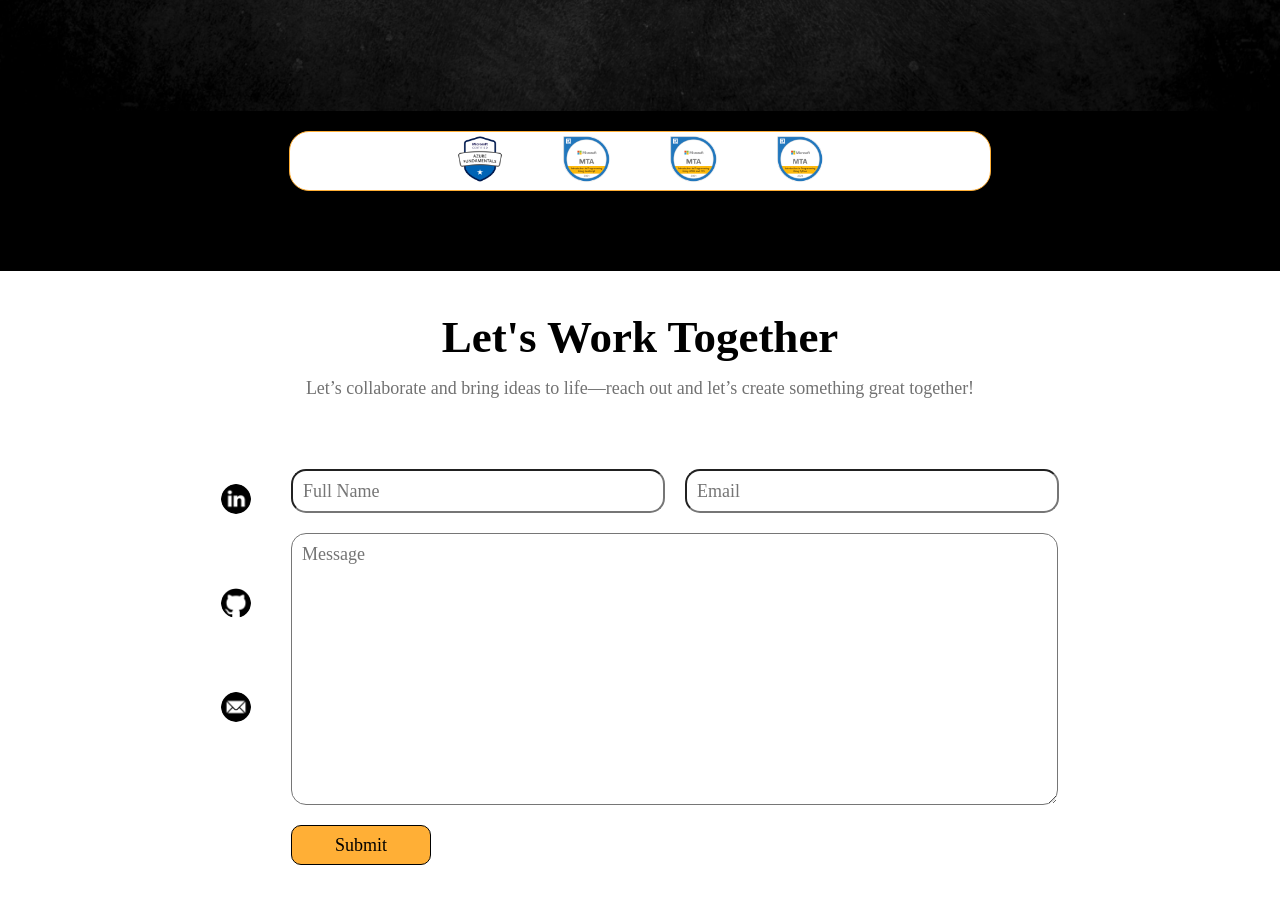
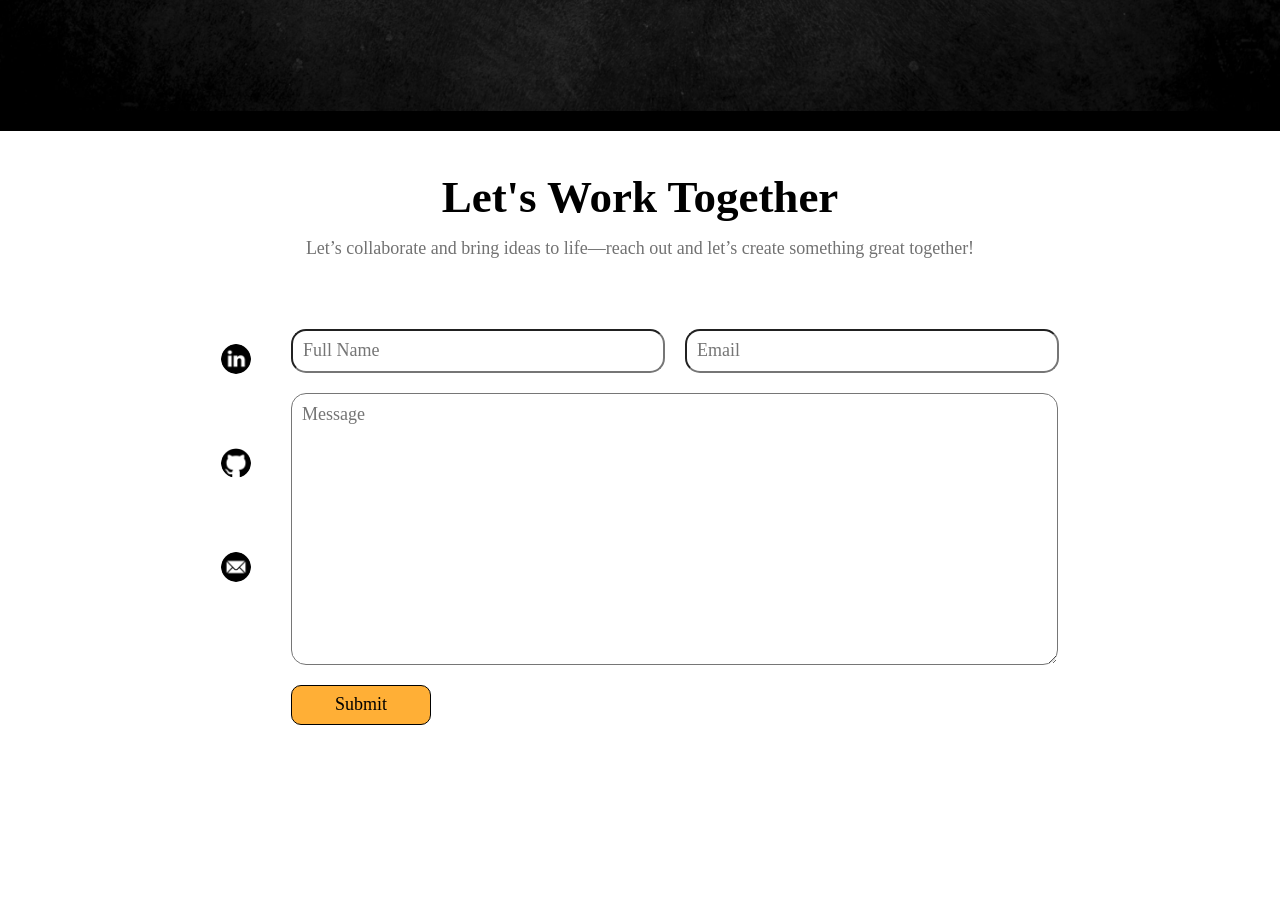
Before and after one commit to NelaniMaluka/portfolio-website, a React (Vite) app: page / in a window 1280 px wide. Shown: the part 2146-3049 px from the top of the page. After the commit the page ends 2917 px from the top, so only its background shows below. Built offline with nearby package versions, Linux system fonts and the light colour scheme.

Commit message:
moved certificates component to project component

```diff
--- a/src/App.jsx
+++ b/src/App.jsx
@@ -2,7 +2,6 @@ import Navbar from "./Components/Navbar/Navbar";
 import About from "./Components/About/About";
 import Experience from "./Components/Experience/Experience";
 import Projects from "./Components/Projects/Projects";
-import Certificates from "./Components/Certificates/Certificates";
 import ContactMe from "./Components/ContactMe/ContactMe";
 
 import "./App.css";
@@ -14,7 +13,6 @@ function App() {
       <About />
       <Experience />
       <Projects />
-      <Certificates />
       <ContactMe />
     </div>
   );
```
